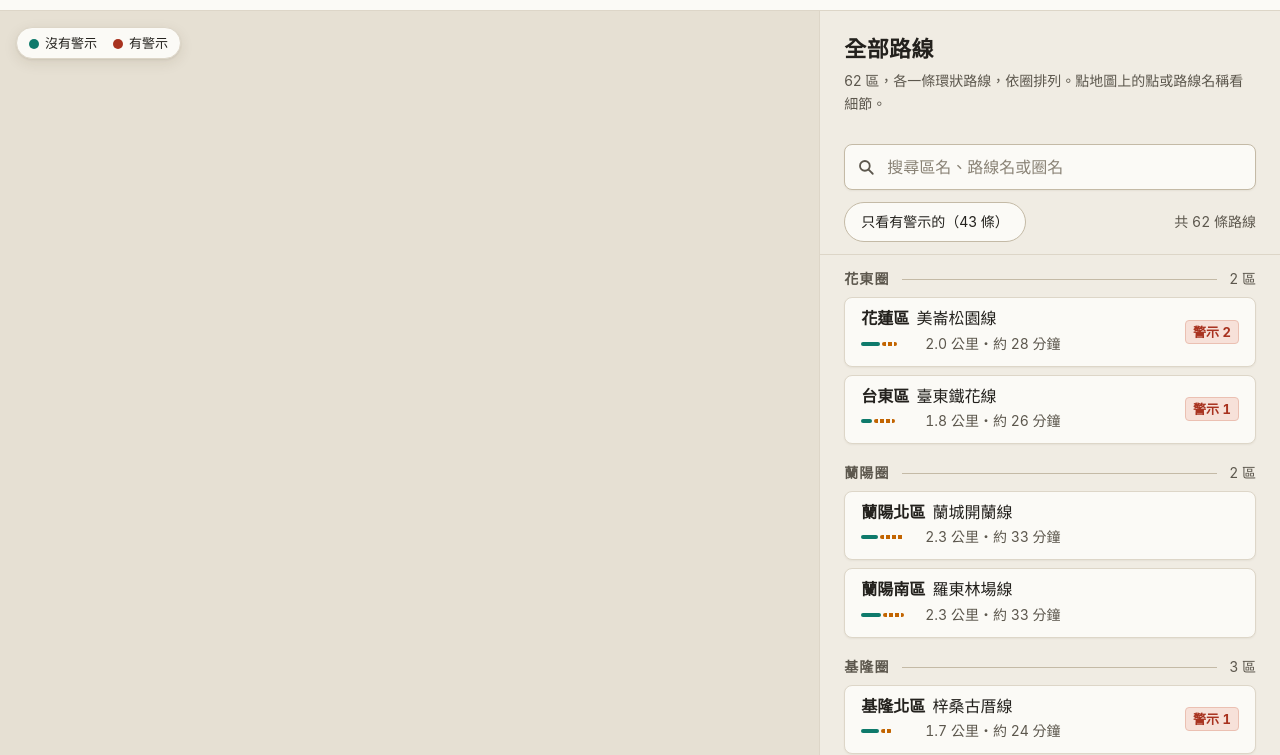
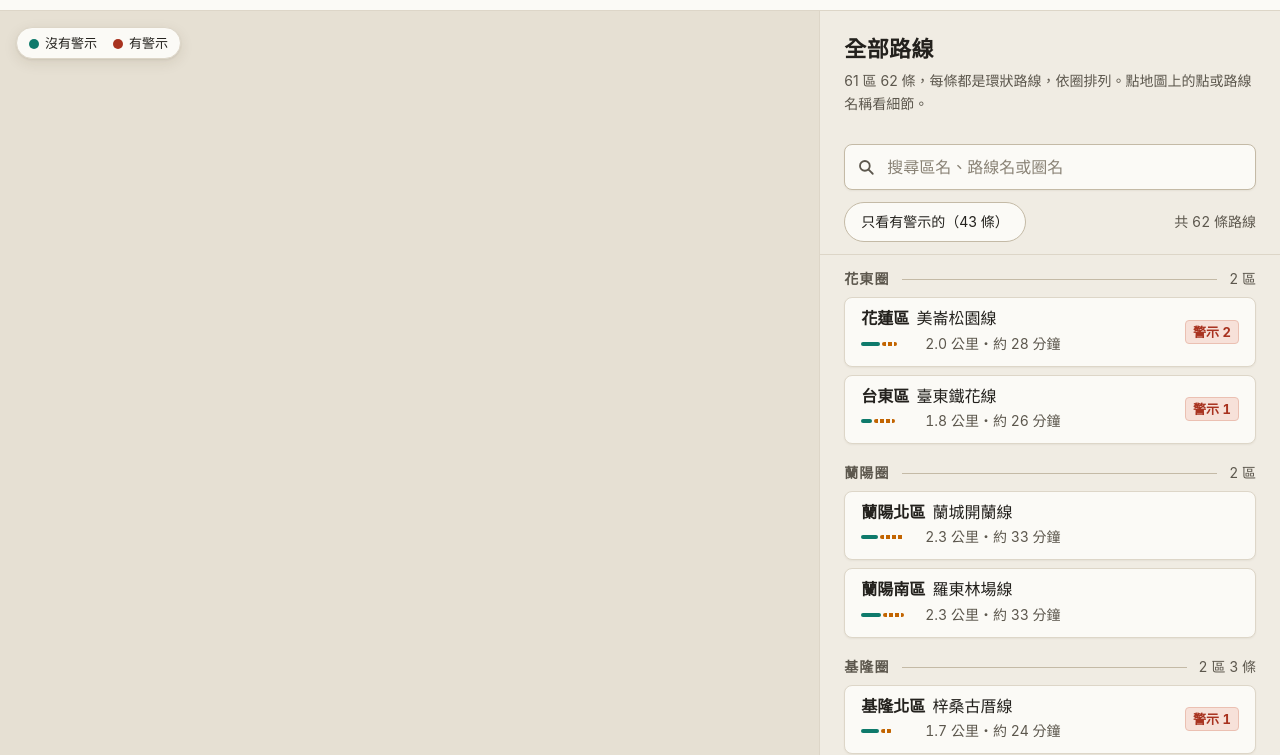
Before and after one commit to cades/city-walk-review, a plain HTML site: page index.html in a window 1280 px wide. Shown: the part 45-800 px from the top of the page. Drawn offline with Linux system fonts and the light colour scheme; some packages are replaced by stand-ins of ours.

Commit message:
Count districts and routes separately on the home page
With Keelung North holding two routes, the home page said "62
districts, one loop route each" and the Keelung circle showed "3
districts". The counts now read "61 districts, 62 routes" overall and
"2 districts, 3 routes" for the circle; circles with one route per
district still show only the district count.

Co-Authored-By: Claude Opus 5.5 <noreply@anthropic.com>

```diff
--- a/app.js
+++ b/app.js
@@ -1,8 +1,8 @@
-import { cssVar, el } from "./dom.js?v=202610232200";
-import { feedbackEnabled, homeCommentCounts, renderComments } from "./feedback.js?v=202610232200";
-import { filterRoutes, formatMinutes, groupRoutes, neighborRoutes, routeIdFromHash, splitTitle, stepTarget } from "./lib.js?v=202610232200";
-import { showMap } from "./map.js?v=202610232200";
-import { mountTimeline } from "./timeline.js?v=202610232200";
+import { cssVar, el } from "./dom.js?v=202610240010";
+import { feedbackEnabled, homeCommentCounts, renderComments } from "./feedback.js?v=202610240010";
+import { countLabel, filterRoutes, formatMinutes, groupRoutes, neighborRoutes, routeIdFromHash, splitTitle, stepTarget } from "./lib.js?v=202610240010";
+import { showMap } from "./map.js?v=202610240010";
+import { mountTimeline } from "./timeline.js?v=202610240010";
 
 const TEXT_ORDER = ["集合點", "停車", "路線", "停留點一", "介紹詞", "建議故事卡", "終點", "回程", "廁所", "雨天備案", "選配", "備註"];
 const PINS = [
@@ -297,7 +297,7 @@ function groupList(groups, longest) {
   if (!groups.length) return [el("p", { class: "notice" }, emptyMessage())];
   return groups.map((group) =>
     el("section", { class: "route-group" },
-      el("h2", { class: "group-label" }, group.name, el("span", { class: "count" }, `${group.routes.length} 區`)),
+      el("h2", { class: "group-label" }, group.name, el("span", { class: "count" }, countLabel(group.routes))),
       el("ul", { class: "route-cards" }, group.routes.map((route) => routeCard(route, longest)))));
 }
 
@@ -331,7 +331,7 @@ export function showHome() {
     `只看有警示的（${flaggedCount} 條）`);
   const intro = el("div", { class: "home-intro" },
     el("h1", { id: "home-title" }, "全部路線"),
-    el("p", { class: "meta" }, `${data.routes.length} 區，各一條環狀路線，依圈排列。點地圖上的點或路線名稱看細節。`));
+    el("p", { class: "meta" }, `${countLabel(data.routes)}，每條都是環狀路線，依圈排列。點地圖上的點或路線名稱看細節。`));
 
   const refresh = () => {
     const groups = filterRoutes(groupRoutes(data.routes, data.circles, onlyFlagged), query);
--- a/feedback.js
+++ b/feedback.js
@@ -1,6 +1,6 @@
-import { CONFIG } from "./config.js?v=202610232200";
-import { el } from "./dom.js?v=202610232200";
-import { isAuthError, isInAppBrowser, openCountsByRoute } from "./lib.js?v=202610232200";
+import { CONFIG } from "./config.js?v=202610240010";
+import { el } from "./dom.js?v=202610240010";
+import { isAuthError, isInAppBrowser, openCountsByRoute } from "./lib.js?v=202610240010";
 
 const TOKEN_KEY = "cwr_token";
 const NAME_KEY = "cwr_name";
--- a/index.html
+++ b/index.html
@@ -5,8 +5,8 @@
   <meta name="viewport" content="width=device-width, initial-scale=1, viewport-fit=cover">
   <meta name="robots" content="noindex, nofollow">
   <title>城市散步路線檢閱</title>
-  <link rel="stylesheet" href="style.css?v=202610232200">
-  <script type="module" src="app.js?v=202610232200"></script>
+  <link rel="stylesheet" href="style.css?v=202610240010">
+  <script type="module" src="app.js?v=202610240010"></script>
 </head>
 <body>
   <header class="bar">
--- a/lib.js
+++ b/lib.js
@@ -55,6 +55,11 @@ export function stepTarget(routes, fromId, toId) {
   const { district, line } = splitTitle(target.title);
   // Island routes are titled like 馬祖（基宜圈）; the place name alone keeps both buttons on one line on phones.
   return { sameDistrict, name: sameDistrict ? line : district.replace(/（.*?）/, "") };
+}
+
+export function countLabel(routes) {
+  const districts = new Set(routes.map((route) => route.district)).size;
+  return districts === routes.length ? `${districts} 區` : `${districts} 區 ${routes.length} 條`;
 }
 
 export function isInAppBrowser(userAgent) {
--- a/map.js
+++ b/map.js
@@ -1,6 +1,6 @@
-import { CONFIG } from "./config.js?v=202610232200";
-import { el } from "./dom.js?v=202610232200";
-import { headingTo, latLngOf } from "./lib.js?v=202610232200";
+import { CONFIG } from "./config.js?v=202610240010";
+import { el } from "./dom.js?v=202610240010";
+import { headingTo, latLngOf } from "./lib.js?v=202610240010";
 
 const TAIWAN = { lat: 23.7, lng: 121.0 };
 const FRAME_PADDING = 24;
--- a/timeline.js
+++ b/timeline.js
@@ -1,7 +1,7 @@
-import { cssVar, el } from "./dom.js?v=202610232200";
+import { cssVar, el } from "./dom.js?v=202610240010";
 import {
   buildTimeline, describeMoment, metersPerPixel, minuteMarks, offsetPath, positionAt, timetable, trailPieces, walkedPart,
-} from "./lib.js?v=202610232200";
+} from "./lib.js?v=202610240010";
 
 const LEG2_SHIFT_PX = 6;
 const SLIDER_STEPS_PER_MINUTE = 10;
```
Also changed, not shown: privacy.html (+1 -1 lines), test/lib.test.mjs (+10 -1 lines).
